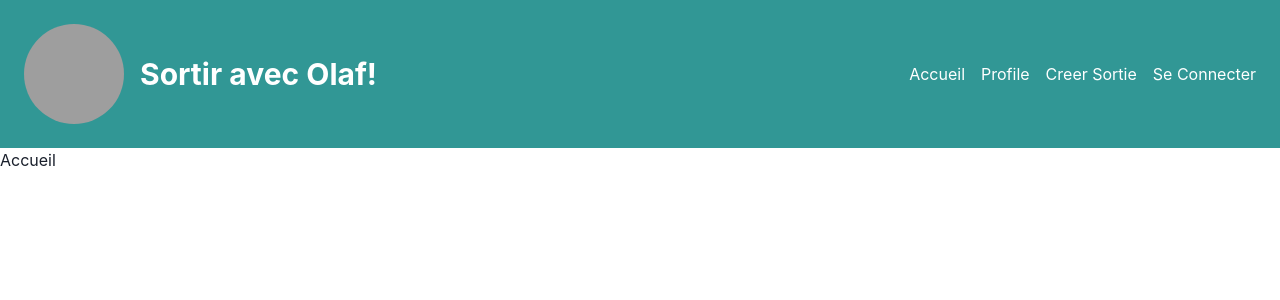
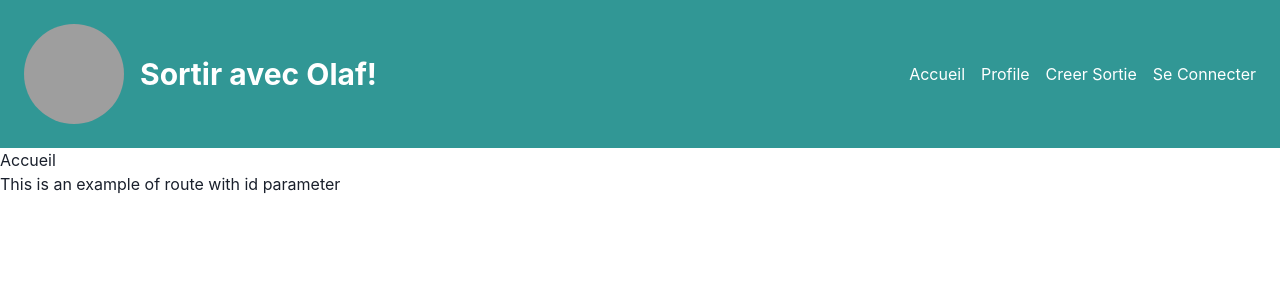
Before and after one commit to Alin1233/project-sortir, a React (Vite) app in the folder project-sortir-frontend/: page / in a window 1280 px wide. Shown: the top 300 px of the page. Built offline with nearby package versions, Linux system fonts and the light colour scheme; grey boxes are pictures that could not be loaded.

Commit message:
Sortie page

```diff
--- a/project-sortir-frontend/src/App.jsx
+++ b/project-sortir-frontend/src/App.jsx
@@ -8,6 +8,7 @@ import SeConnecter from './pages/SeConnecter'
 import { useState, useEffect } from 'react'
 import NavBar from './components/NavBar'
 import CreerSortie from './pages/CreerSortie'
+import Sortie from './pages/Sortie'
 
 
 function App() {
@@ -33,6 +34,7 @@ function App() {
             <Route path="/profile" element={<Profile />} />
             <Route path="/connecter" element={<SeConnecter user={user} setUser={setUser}/>} />
             <Route path="/creer" element={<CreerSortie user={user}/>} />
+            <Route path="/sortie/:id" element={<Sortie/>} />
           </Routes>
         </Router>
       </>
--- a/project-sortir-frontend/src/pages/Accueil.jsx
+++ b/project-sortir-frontend/src/pages/Accueil.jsx
@@ -1,8 +1,12 @@
-
-
+import { Link } from "@chakra-ui/react";
+import { Link as RouterLink } from "react-router-dom";
 const Accueil = () => {
+  const id = 10;
   return (
-    <div>Accueil</div>
+    <div>
+      <p>Accueil</p>
+      <Link as={RouterLink} to={`/sortie/${id}`}>This is an example of route with id parameter</Link>
+    </div>
   )
 }
 
--- /dev/null
+++ b/project-sortir-frontend/src/pages/Sortie.jsx
@@ -0,0 +1,15 @@
+import { useParams } from "react-router-dom"
+
+
+
+const Sortie = () => {
+
+    const id = useParams().id
+    return (
+        <div>Sortie
+            <p>This is srotie with id: {id}</p>
+        </div>
+    )
+}
+
+export default Sortie
```
